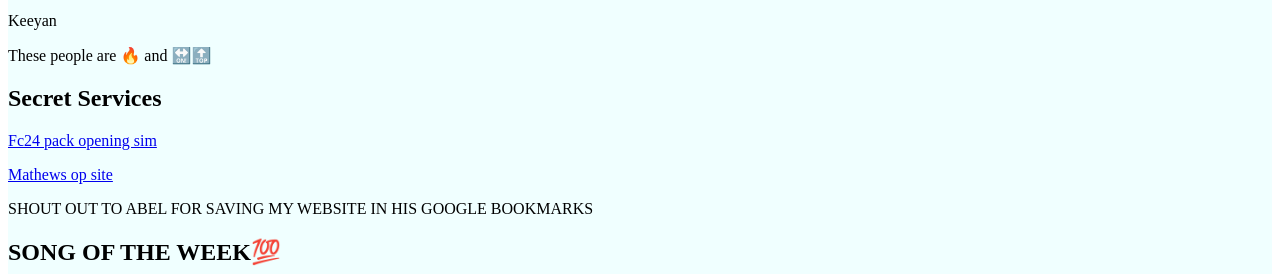
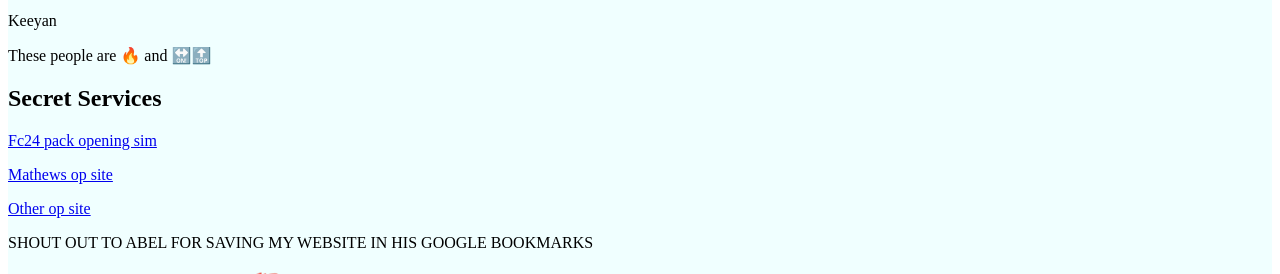
Before and after one commit to Wookachakaman/wookachakaempire, a Python web app: template templates/website.html in a window 1280 px wide. Shown: the part 691-965 px from the top of the page. Run offline with Jinja, Linux system fonts and the light colour scheme; the template is opened without the code that fills it, so the values that code supplies are empty.

Commit message:
Update website.html

```diff
--- a/templates/website.html
+++ b/templates/website.html
@@ -38,6 +38,7 @@
     <h1>Secret Services</h1>
  <p> <a href="https://scratch.mit.edu/projects/27676406/">Fc24 pack opening sim</a></p>
   <p> <a href="https://sites.google.com/view/unblockedgamesclassroom24k/home">Mathews op site</a></p>
+  <p> <a href="https//ball-bang.github.io">Other op site</a></p>
 <p>SHOUT OUT TO ABEL FOR SAVING MY WEBSITE IN HIS GOOGLE BOOKMARKS</p>
 
 <h1>SONG OF THE WEEK&#128175;</h1>
```
